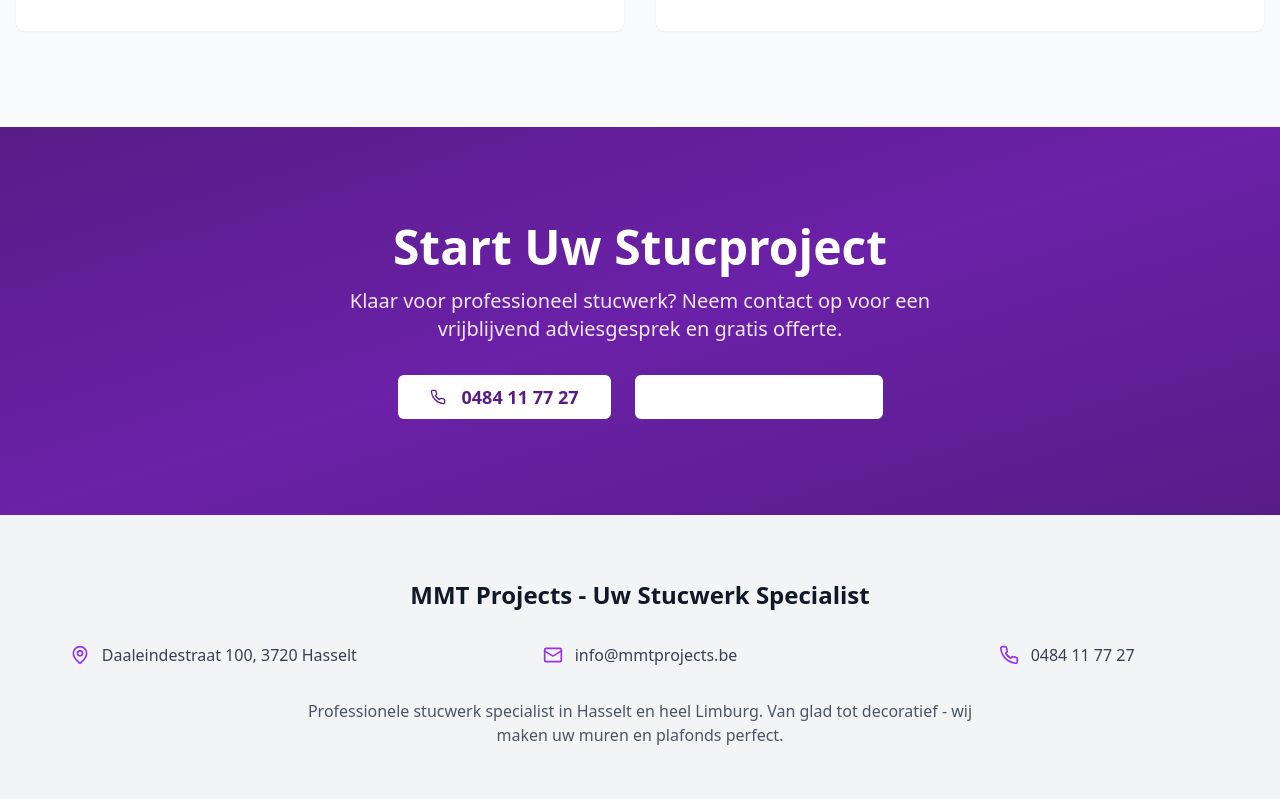
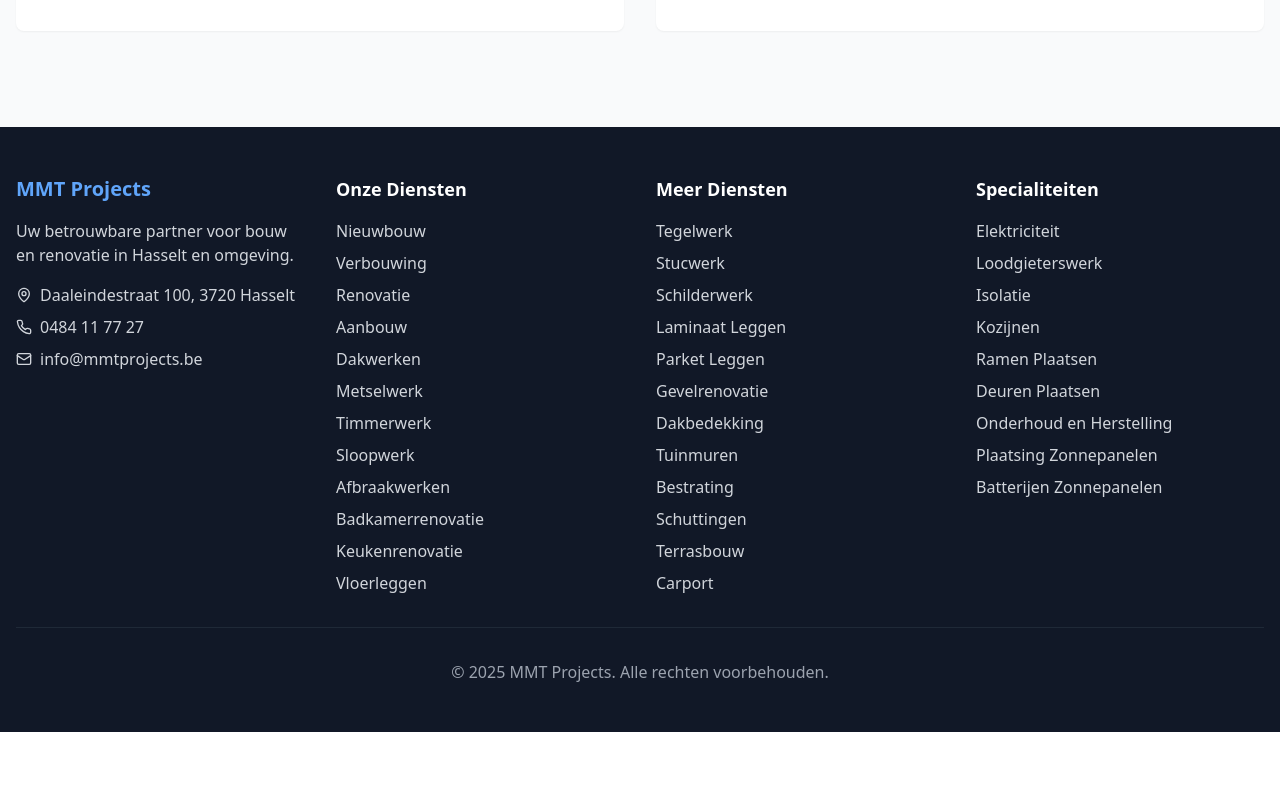
Before and after one commit to LeviHackermann/bouw-en-verbouw-gids, a React (Vite) app: page /stucwerk-hasselt-limburg in a window 1280 px wide. Shown: the part 2761-3560 px from the top of the page. After the commit the page ends 3493 px from the top, so only its background shows below. Built offline with nearby package versions, Linux system fonts and the light colour scheme.

Commit message:
Refactor service pages

```diff
--- a/src/pages/Stucwerk.tsx
+++ b/src/pages/Stucwerk.tsx
@@ -1,7 +1,6 @@
 
 import { Helmet } from 'react-helmet-async';
-import { Palette, Award, Users, Shield, Phone, Mail, MapPin } from 'lucide-react';
-import { Button } from "@/components/ui/button";
+import { Palette, Award, Users, Shield } from 'lucide-react';
 import Navigation from "@/components/Navigation";
 import Footer from "@/components/Footer";
 import { ServiceHero } from "@/components/ServiceHero";
@@ -96,65 +95,6 @@ const Stucwerk = () => {
           projects={recentProjects}
           completionText="Vakkundig uitgevoerd door MMT Projects"
         />
-
-        {/* CTA Section */}
-        <section className="py-24 px-4 bg-gradient-to-br from-purple-900 via-purple-800 to-purple-900 text-white relative overflow-hidden">
-          <div className="absolute inset-0 bg-grid-pattern opacity-10"></div>
-          <div className="max-w-4xl mx-auto relative z-10">
-            <div className="text-center space-y-8">
-              <div className="space-y-4">
-                <h2 className="text-3xl sm:text-4xl lg:text-5xl font-bold">
-                  Start Uw Stucproject
-                </h2>
-                <p className="text-xl text-purple-100 max-w-2xl mx-auto">
-                  Klaar voor professioneel stucwerk? Neem contact op voor een vrijblijvend adviesgesprek en gratis offerte.
-                </p>
-              </div>
-
-              <div className="flex flex-col sm:flex-row gap-6 justify-center">
-                <Button size="lg" className="bg-white text-purple-900 hover:bg-purple-50 px-8 py-4 text-lg font-semibold">
-                  <Phone className="mr-2 h-5 w-5" />
-                  0484 11 77 27
-                </Button>
-                <Button size="lg" variant="outline" className="border-2 border-white text-white hover:bg-white hover:text-purple-900 px-8 py-4 text-lg font-semibold">
-                  <Mail className="mr-2 h-5 w-5" />
-                  E-mail versturen
-                </Button>
-              </div>
-            </div>
-          </div>
-        </section>
-
-        {/* Contact Section */}
-        <section className="py-16 px-4 bg-gray-100">
-          <div className="max-w-7xl mx-auto">
-            <div className="text-center space-y-8">
-              <h3 className="text-2xl font-bold text-gray-900">
-                MMT Projects - Uw Stucwerk Specialist
-              </h3>
-
-              <div className="grid md:grid-cols-3 gap-8">
-                <div className="flex items-center justify-center space-x-3">
-                  <MapPin className="h-5 w-5 text-purple-600 flex-shrink-0" />
-                  <span className="text-gray-700">Daaleindestraat 100, 3720 Hasselt</span>
-                </div>
-                <div className="flex items-center justify-center space-x-3">
-                  <Mail className="h-5 w-5 text-purple-600 flex-shrink-0" />
-                  <span className="text-gray-700">info@mmtprojects.be</span>
-                </div>
-                <div className="flex items-center justify-center space-x-3">
-                  <Phone className="h-5 w-5 text-purple-600 flex-shrink-0" />
-                  <span className="text-gray-700">0484 11 77 27</span>
-                </div>
-              </div>
-
-              <p className="text-gray-600 max-w-2xl mx-auto">
-                Professionele stucwerk specialist in Hasselt en heel Limburg.
-                Van glad tot decoratief - wij maken uw muren en plafonds perfect.
-              </p>
-            </div>
-          </div>
-        </section>
       </div>
 
       <Footer />
```
